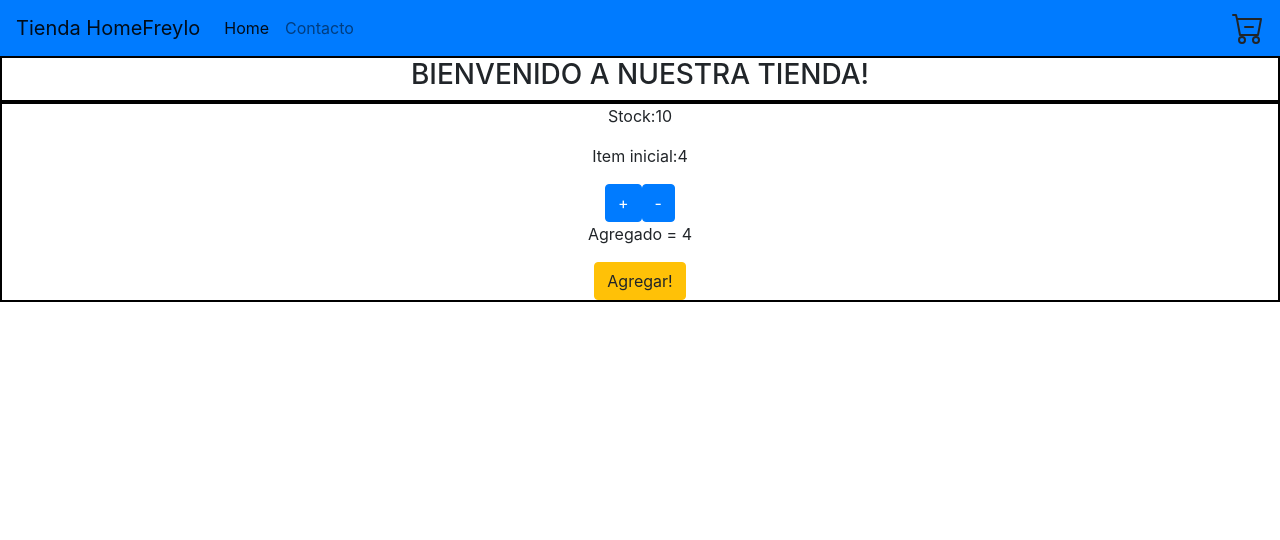
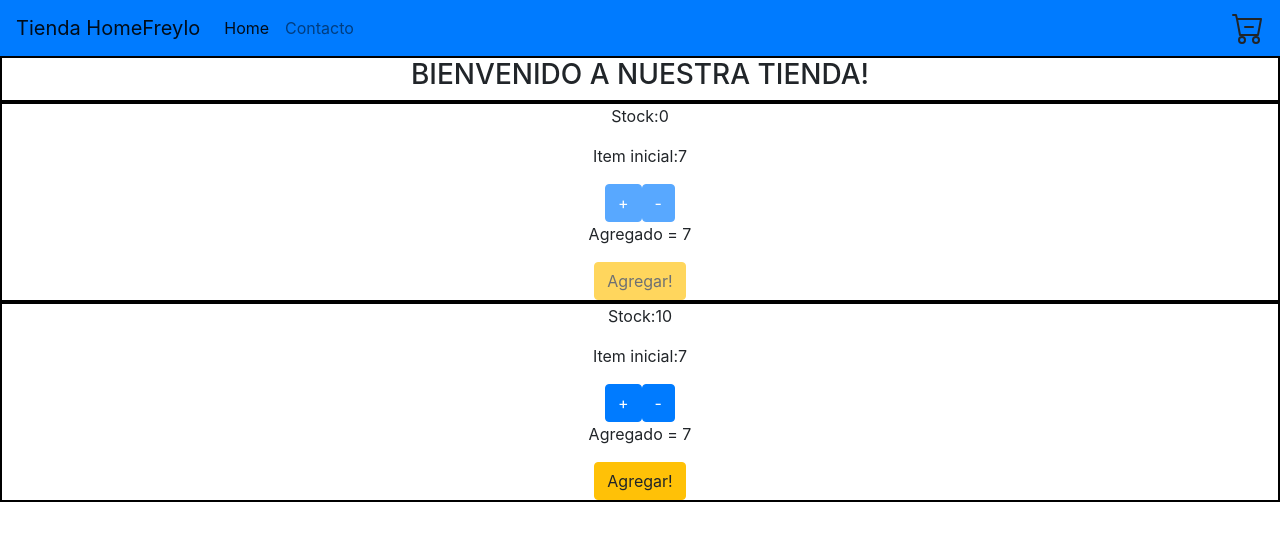
Before and after one commit to GerVomi/Tienda-Homefreylo, a React (Create React App) app: page / in a window 1280 px wide. Shown: the top 540 px of the page. Built offline with nearby package versions, Linux system fonts and the light colour scheme.

Commit message:
correcion

```diff
--- a/src/components/Home.js
+++ b/src/components/Home.js
@@ -17,10 +17,13 @@ function ItemListContainer (){
 
             return alert('Gracias por su compra de '+item+' producto(s)!')
 
+    }
+    return <>
 
-    }
-    return <div><ItemCount stock={10} initial={4} onAdd={onAdd} /></div>
+    <div><ItemCount stock={0} initial={7} onAdd={onAdd} /></div>
+    <div><ItemCount stock={10} initial={7} onAdd={onAdd} /></div>
 
+        </>
 
 }
 
--- a/src/components/ItemCount.js
+++ b/src/components/ItemCount.js
@@ -3,20 +3,20 @@ import React, {useState} from 'react'
 
 
 function ItemCount ({stock, initial, onAdd}) {
-const [itemChange, setItem] = useState (initial )
+const [itemChange, setItem] = useState (initial)
 
 
 
 
-function agregarItem(){
-    if(itemChange < 10){
+function handleAdd(){
+    if(itemChange < stock){
     setItem(itemChange + 1)
 }
 else {alert('Stock insuficiente')}
 }
 
-function restarItem(){
-    if(itemChange > 1){
+function handleRestar(){
+    if(itemChange > 0){
     setItem(itemChange - 1)
     }
     else {
@@ -28,10 +28,10 @@ function restarItem(){
 <div style={{ textAlign: 'center', border:'2px solid black'}} className="shop-item-count">
     <p>Stock:{stock}</p>
     <p>Item inicial:{initial}</p>
-    <button class="btn btn-primary" onClick={agregarItem}>+</button>
-    <button class="btn btn-primary" onClick={restarItem}> -</button>
+    <button class="btn btn-primary" onClick={handleAdd} disabled={ stock <= 1 ? true : false }>+</button>
+    <button class="btn btn-primary" onClick={handleRestar} disabled={ stock <= 1 ? true : false }> -</button>
     <p>Agregado = {itemChange}</p>
-    <button onClick = { ( ) => onAdd(itemChange) } className="btn btn-warning" type="button" >Agregar!  </button>
+    <button onClick = { ( ) => onAdd(itemChange) } disabled={ stock <= 1 ? true : false }  className="btn btn-warning" type="button" >Agregar!  </button>
 </div>
           </>
 }
```
